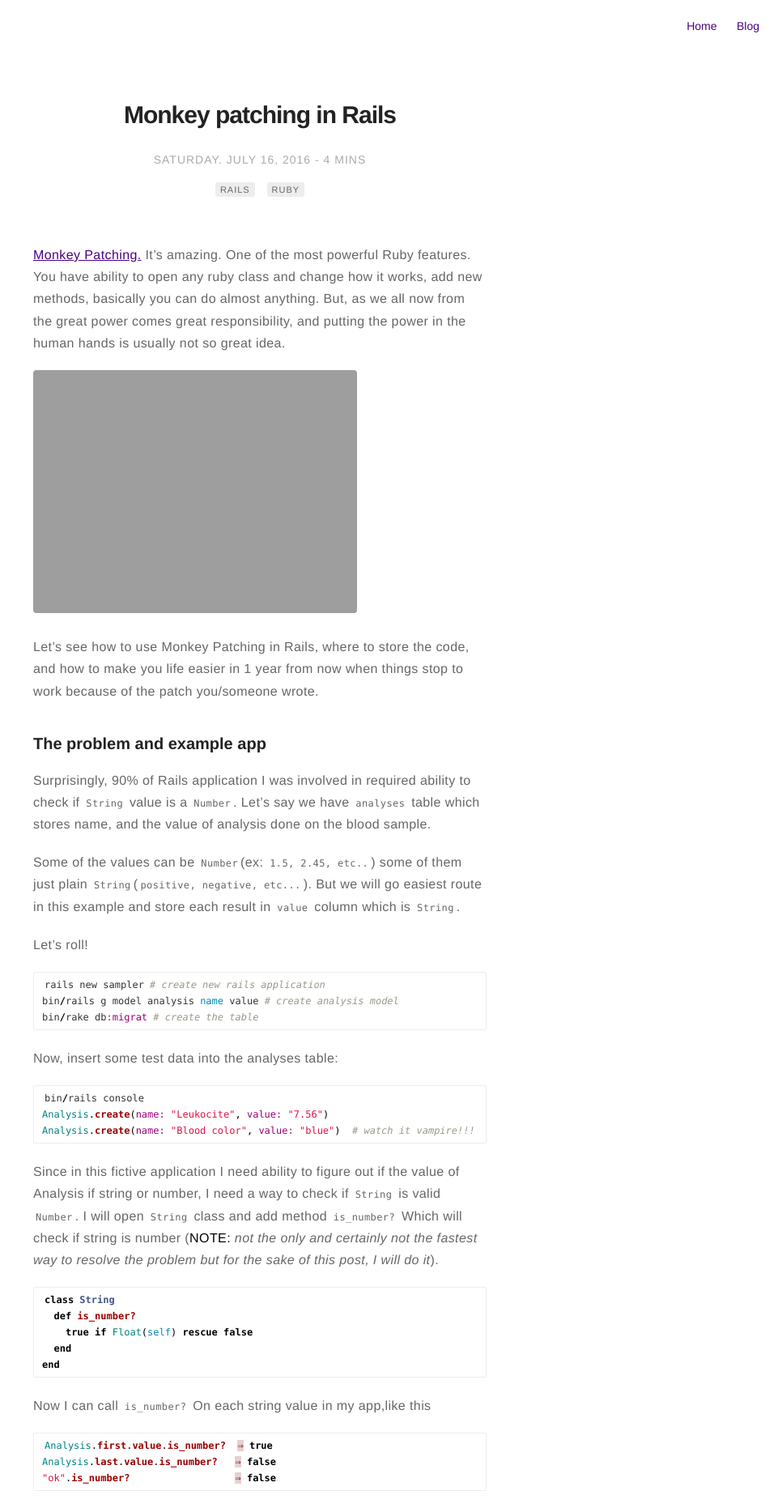
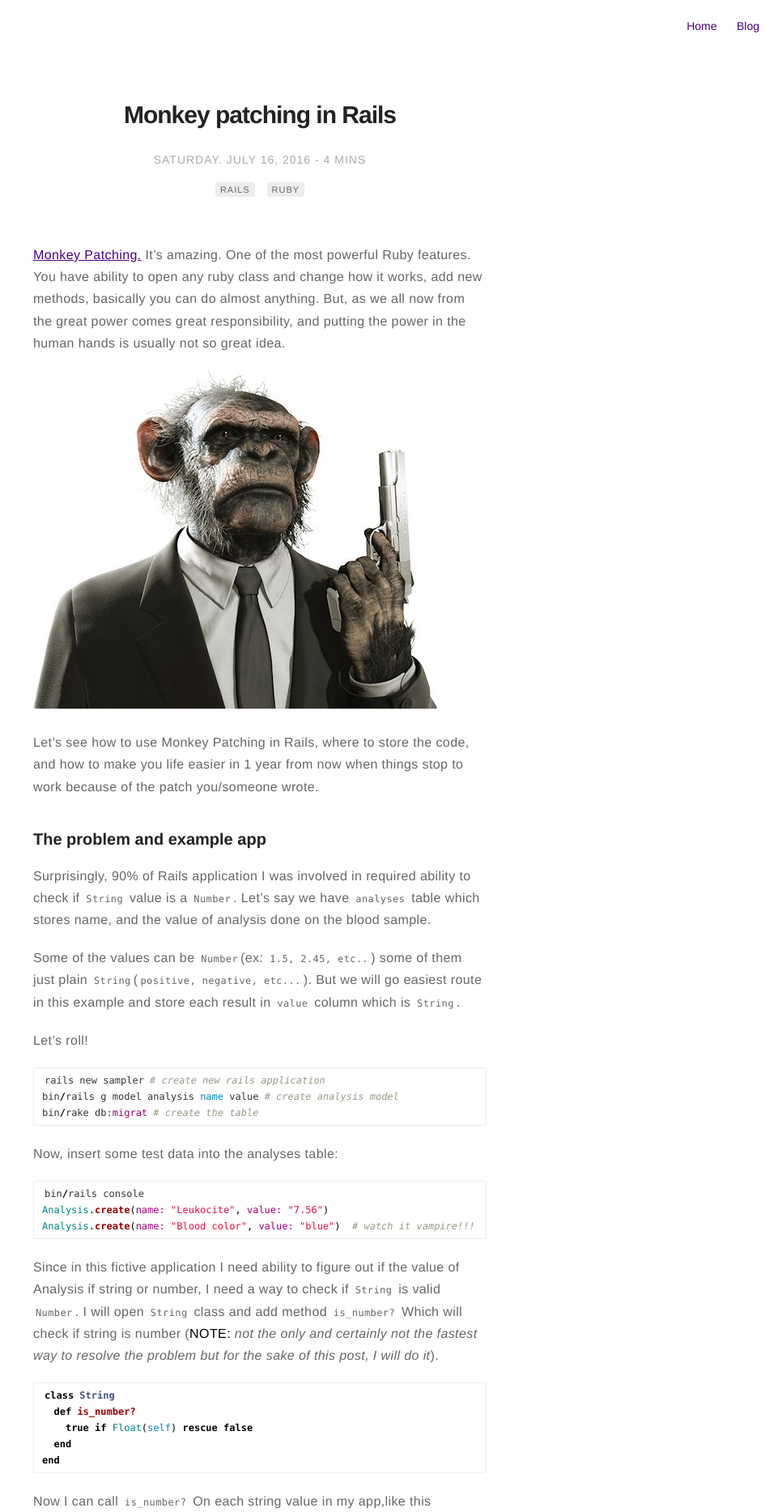
Before and after one commit to dixpac/dixpac.github.io, a Jekyll site: the page built from _posts/2016-07-17-monkey-patching-in-rails.markdown, in a window 1280 px wide. Shown: the top 1867 px of the page at 81% size, without its empty margins (319-1280 px from the left). Built offline with Jekyll 4.4.1, drawn with Linux system fonts in a browser that asks for light colours; comment, search, counter and statistics services are not loaded.

Commit message:
Fix wrong image extension

```diff
--- a/_posts/2016-07-17-monkey-patching-in-rails.markdown
+++ b/_posts/2016-07-17-monkey-patching-in-rails.markdown
@@ -14,7 +14,7 @@ methods, basically you can do almost anything. But, as we all now from
 the great power comes great responsibility, and putting the power in the
 human hands is usually not so great idea.
 
-![Monkey with a gun](http://dixpac.github.io/assets/images/monkey-gun.png "Monkey patcher")
+![Monkey with a gun](http://dixpac.github.io/assets/images/monkey-gun.jpg "Monkey patcher")
 
 Let's see how to use Monkey Patching in Rails, where to store the code,
 and how to make you life easier in 1 year from now when things stop to
```
